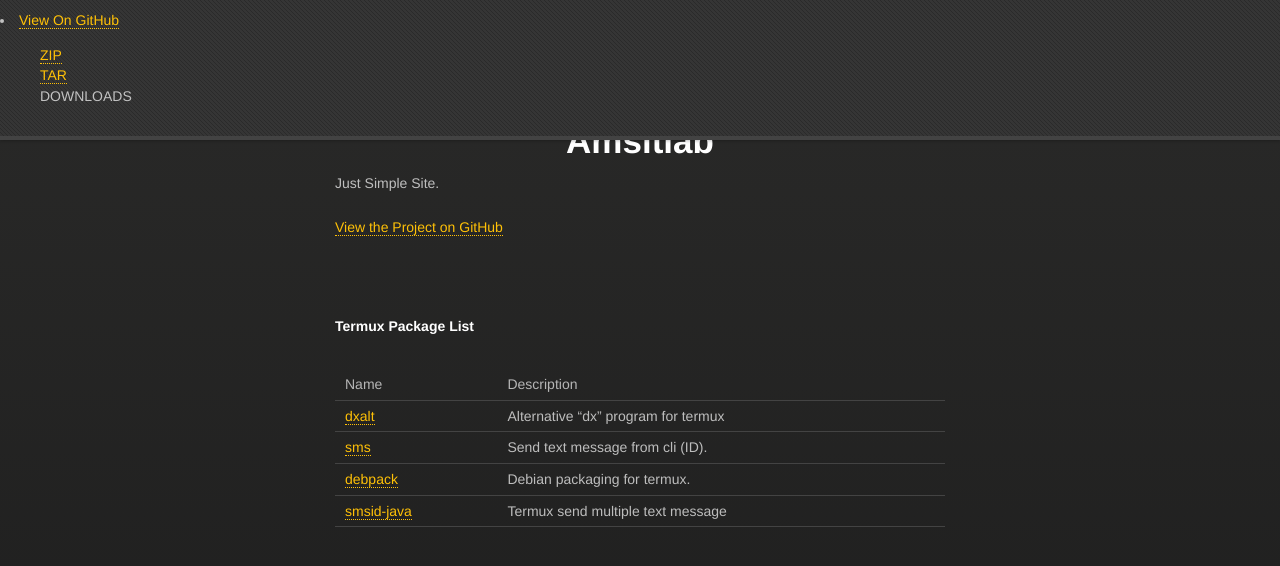
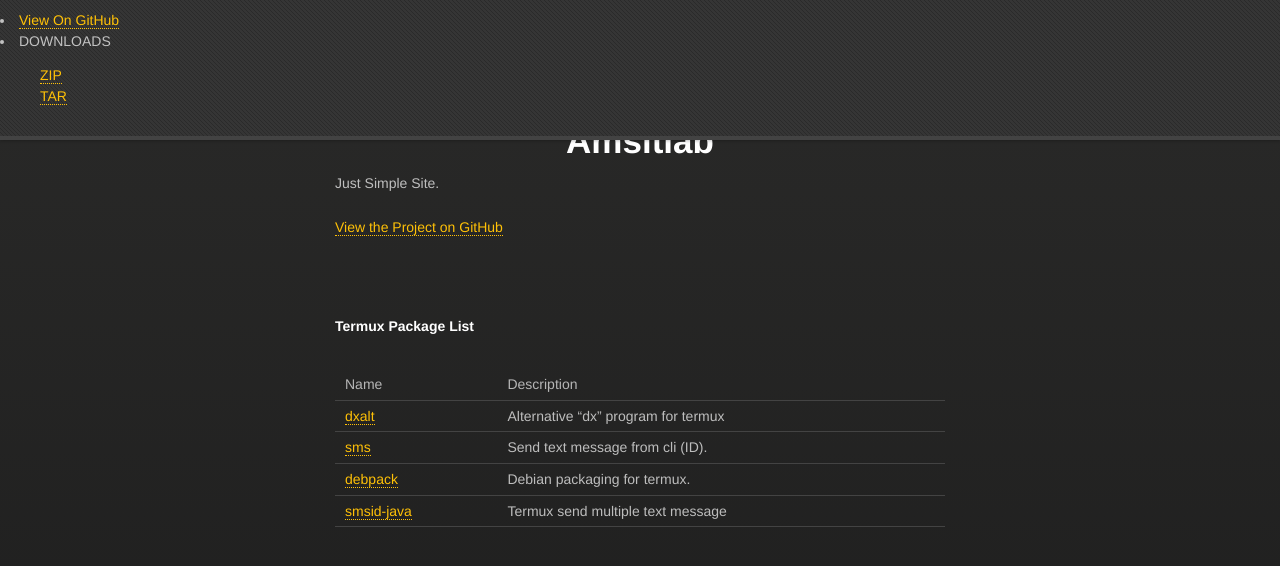
Before and after one commit to amsitlab/amsitlab.github.io, a Jekyll site: the page built from index.md, in a window 1280 px wide. Shown: the top 566 px of the page. Built offline with Jekyll 4.4.1, drawn with Linux system fonts in a browser that asks for light colours; some web fonts are replaced.

Commit message:
edit default layout

```diff
--- a/_layouts/default.html
+++ b/_layouts/default.html
@@ -31,10 +31,10 @@
 	  <nav>
 	    <li class="fork"><a href="{{ site.github.repository_url }}">View On GitHub</a></li>
 	    {% if site.show_downloads %}
+            <li class="title">DOWNLOADS</li>
 	    <ul>
               <li class="downloads"><a href="{{ site.github.zip_url }}">ZIP</a></li>
             <li class="downloads"><a href="{{ site.github.tar_url }}">TAR</a></li>
-              <li class="title">DOWNLOADS</li>
 	    </ul>
             {% endif %}
 	</nav>
```
